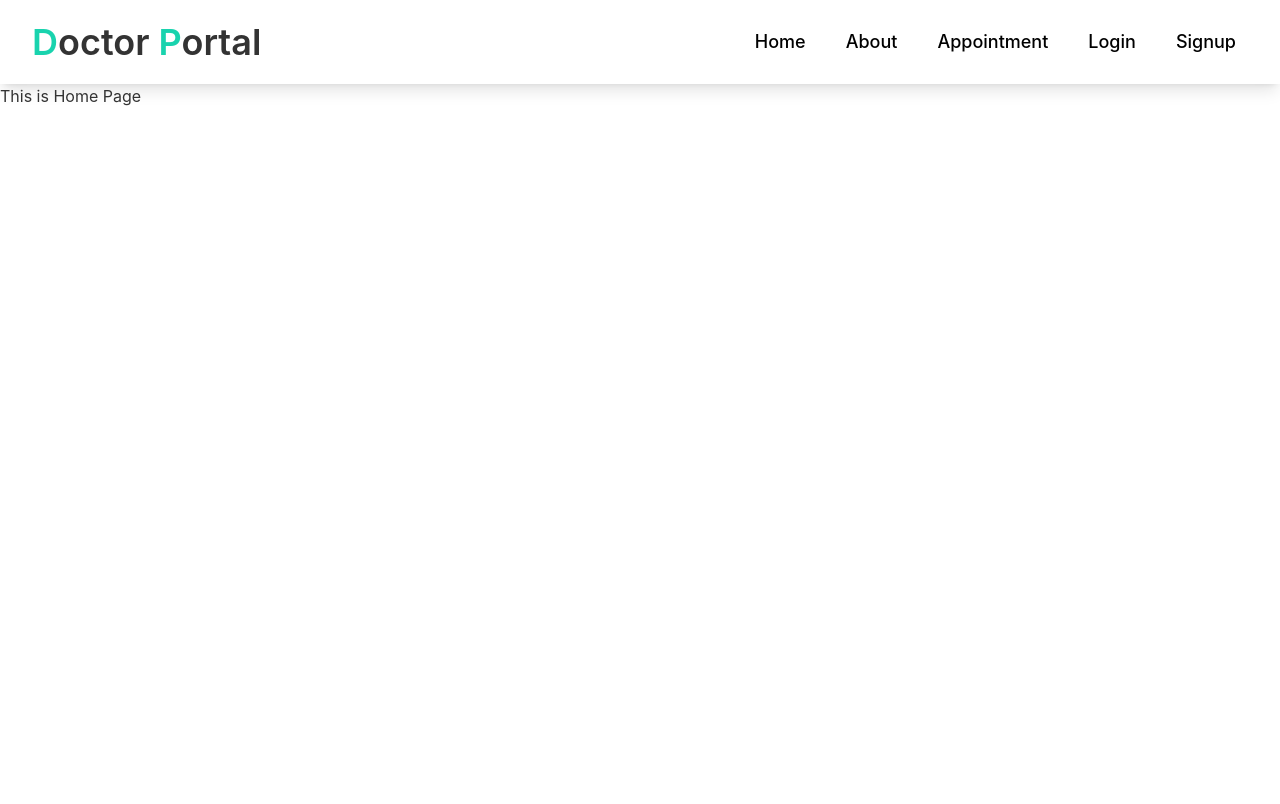
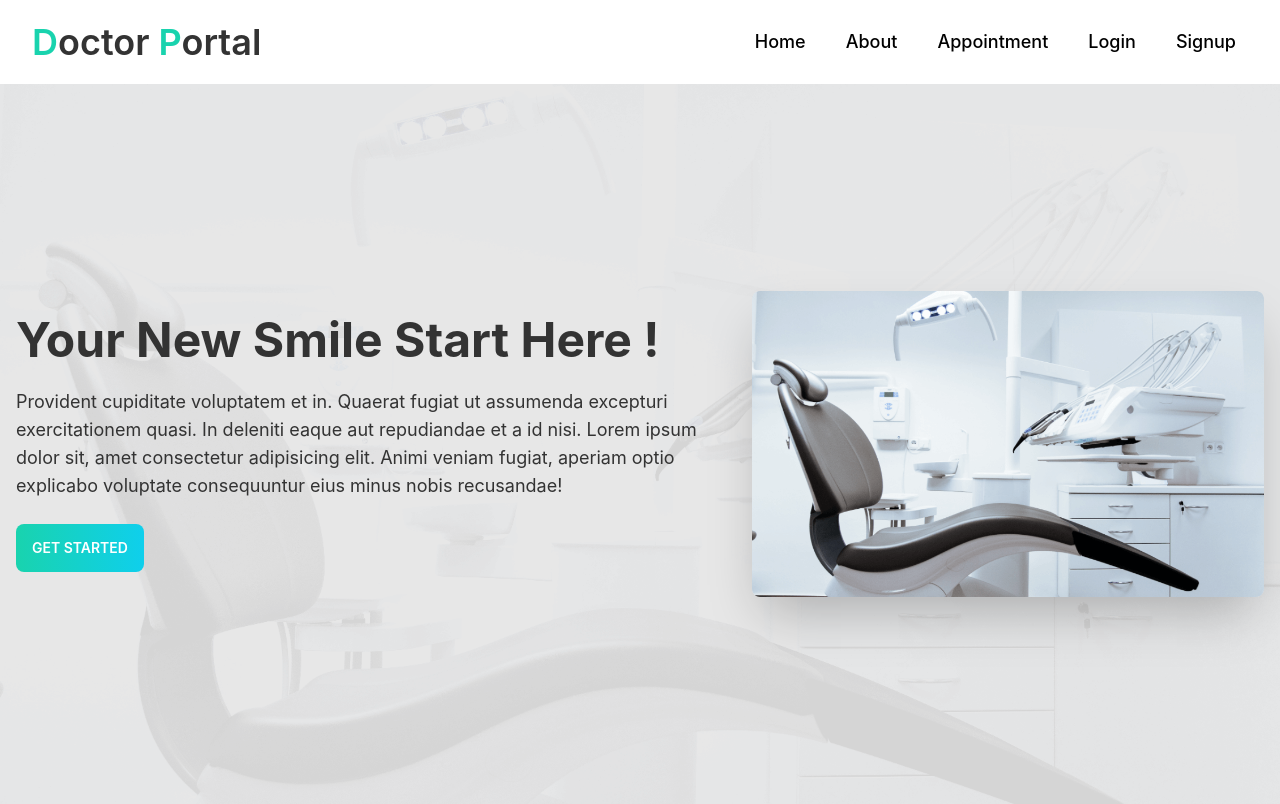
Before and after one commit to Sp-Tamim33/doctor-portal, a React (Create React App) app: page / in a window 1280 px wide. Built offline with nearby package versions, Linux system fonts and the light colour scheme.

Commit message:
banner added in home page

```diff
--- /dev/null
+++ b/src/Pages/Home/Banner.js
@@ -0,0 +1,22 @@
+import React from 'react';
+import chairImg from '../../assets/images/chair.png';
+import bgImg from '../../assets/images/bg.png'
+
+const Banner = () => {
+    return (
+        <div>
+            <div className="hero min-h-[90vh] bg-base-200" style={{ backgroundImage: `url(${bgImg})` }}>
+                <div className="hero-content flex-col lg:flex-row-reverse">
+                    <img src={chairImg} className="md:max-w-lg rounded-lg shadow-2xl" alt='' />
+                    <div>
+                        <h1 className="text-5xl font-bold">Your New Smile Start Here !</h1>
+                        <p className="py-6 text-lg">Provident cupiditate voluptatem et in. Quaerat fugiat ut assumenda excepturi exercitationem quasi. In deleniti eaque aut repudiandae et a id nisi. Lorem ipsum dolor sit, amet consectetur adipisicing elit. Animi veniam fugiat, aperiam optio explicabo voluptate consequuntur eius minus nobis recusandae!</p>
+                        <button className="btn bg-gradient-to-r from-secondary to-primary text-white border-0">Get Started</button>
+                    </div>
+                </div>
+            </div>
+        </div>
+    );
+};
+
+export default Banner;
--- a/src/Pages/Home/Home.js
+++ b/src/Pages/Home/Home.js
@@ -1,9 +1,10 @@
 import React from 'react';
+import Banner from './Banner';
 
 const Home = () => {
     return (
         <div>
-            This is Home Page
+            <Banner />
         </div>
     );
 };
```
